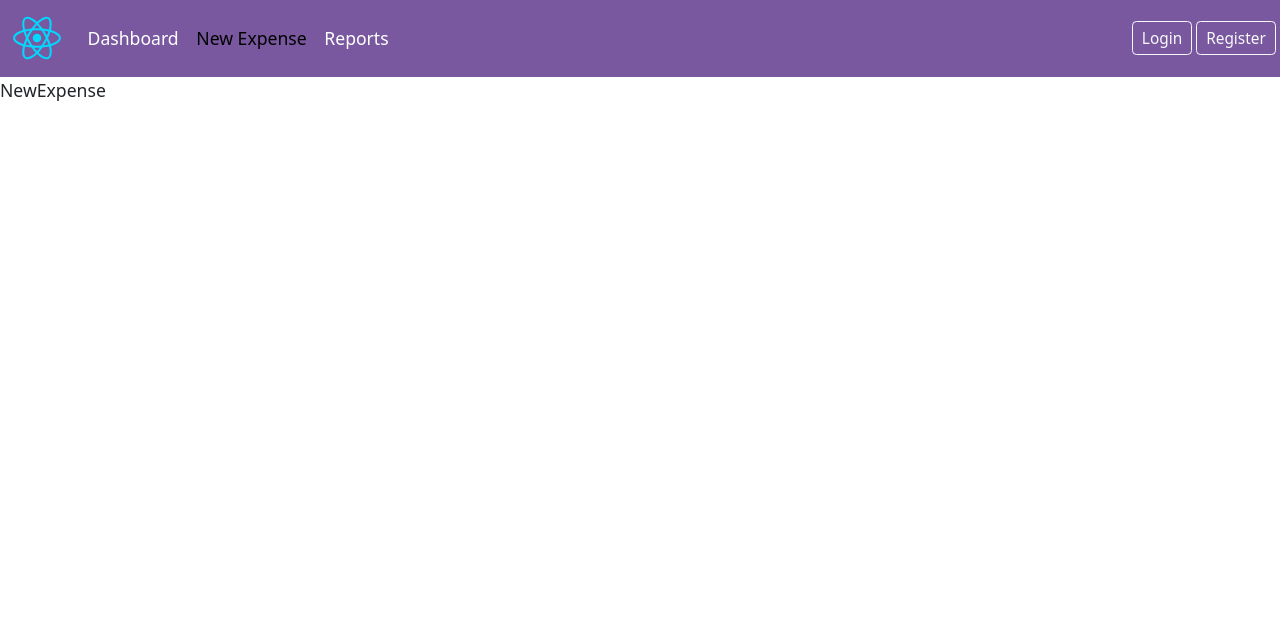
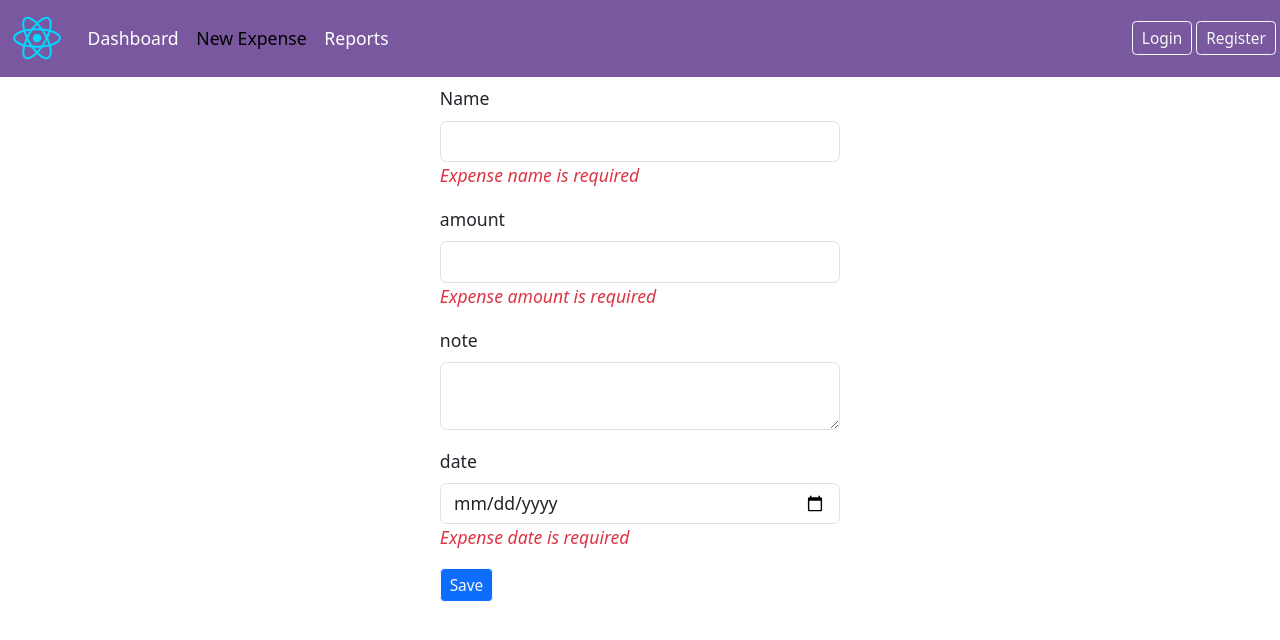
Before and after one commit to the-javascript-jedi/java-projects, a React (Vite) app in the folder java-with-react/project/webapp/: page /new in a window 1280 px wide. Shown: the top 640 px of the page. Built offline with nearby package versions, Linux system fonts and the light colour scheme.

Commit message:
added logs for saving in db

```diff
--- a/java-with-react/project/webapp/src/pages/expense/NewExpense.tsx
+++ b/java-with-react/project/webapp/src/pages/expense/NewExpense.tsx
@@ -1,8 +1,52 @@
 const NewExpense = () => {
   return (
-    <div>
-      NewExpense
+    <div className="d-flex justify-content-center align-items-center mt-2">
+      <div className="container col-md-4 col-sm-8 col-xs-12">
+        <form>
+          <div className="mb-3">
+            <label htmlFor="name" className="form-label">
+              Name
+            </label>
+            <input type="text" id="name" name="name" className="form-control" />
+            <div className="text-danger fst-italic">
+              Expense name is required
+            </div>
+          </div>
+          <div className="mb-3">
+            <label htmlFor="amount" className="form-label">
+              amount
+            </label>
+            <input
+              type="text"
+              id="amount"
+              name="amount"
+              className="form-control"
+            />
+            <div className="text-danger fst-italic">
+              Expense amount is required
+            </div>
+          </div>
+          <div className="mb-3">
+            <label htmlFor="note" className="form-label">
+              note
+            </label>
+            <textarea id="note" name="note" className="form-control"></textarea>
+          </div>
+          <div className="mb-3">
+            <label htmlFor="date" className="form-label">
+              date
+            </label>
+            <input type="date" id="date" name="date" className="form-control" />
+            <div className="text-danger fst-italic">
+              Expense date is required
+            </div>
+          </div>
+          <button className="btn btn-sm btn-primary btn-outline-light">
+            Save
+          </button>
+        </form>
+      </div>
     </div>
-  )
-}
-export default NewExpense
+  );
+};
+export default NewExpense;
```
Also changed, not shown: 2 other files (tests, documents, lock files or other folders).
